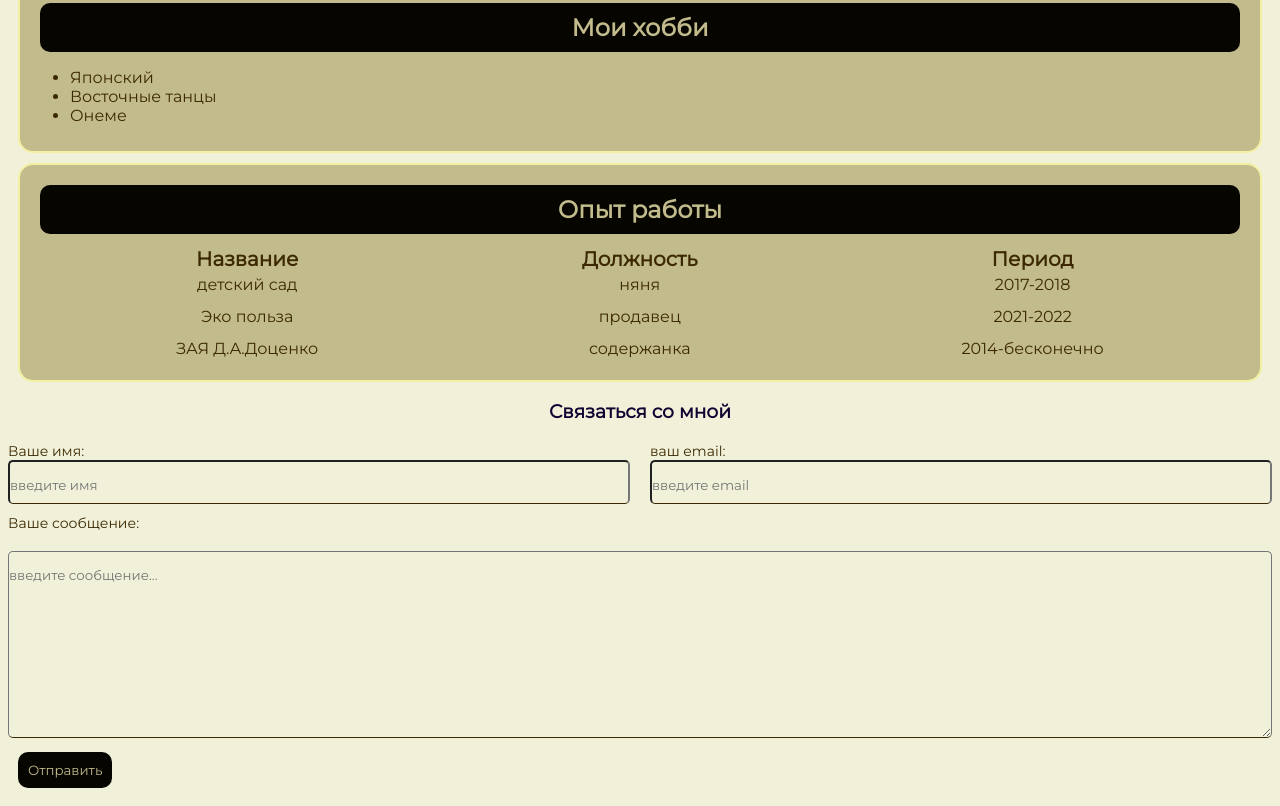
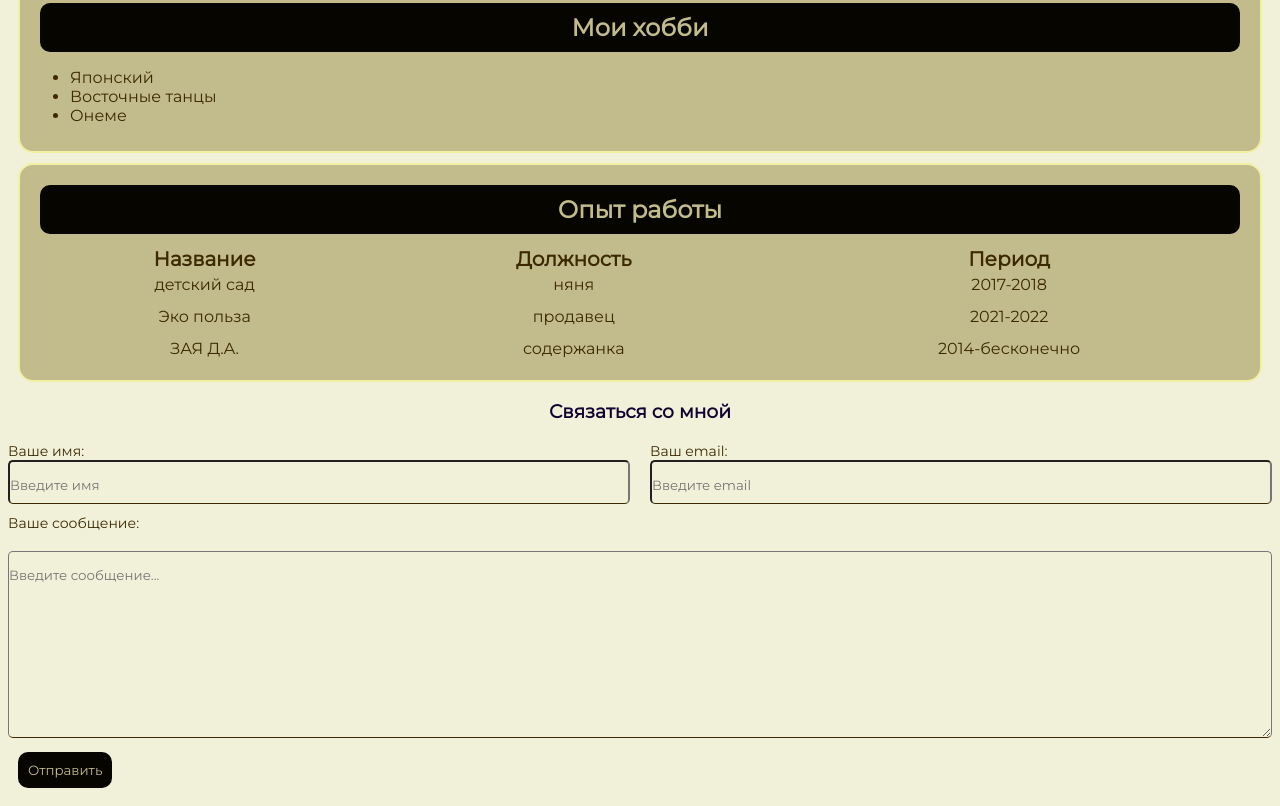
Before and after one commit to yunani25/resume, a plain HTML site: page index.html in a window 1280 px wide. Shown: the part 397-1203 px from the top of the page. Drawn offline with Linux system fonts and the light colour scheme.

Commit message:
Update index.html

```diff
--- a/index.html
+++ b/index.html
@@ -63,7 +63,7 @@
                     </tr>
 
                     <tr>
-                        <td>ЗАЯ Д.А.Доценко </td>
+                        <td>ЗАЯ Д.А. </td>
                         <td>содержанка</td>
                         <td>2014-бесконечно</td>
                     </tr>
@@ -80,19 +80,19 @@
 
                 <div class="form-group">
                     <label for="name">Ваше имя:</label>
-                    <input type="text" id="mame" placeholder="введите имя">
+                    <input type="text" id="mame" placeholder="Введите имя">
                 </div>
 
                 <div class="form-group">
-                    <label for="email">ваш email:</label>
-                    <input type="email" id="email" placeholder="введите email">
+                    <label for="email">Ваш email:</label>
+                    <input type="email" id="email" placeholder="Введите email">
                 </div>
             </div>
 
             <div class="form-group">
                 <label for="message">Ваше сообщение:</label>
                 <br>
-                <textarea name="" id="message" cols="35" rows="10" placeholder="введите сообщение..."></textarea>
+                <textarea name="" id="message" cols="35" rows="10" placeholder="Введите сообщение..."></textarea>
             </div>
 
 
```
